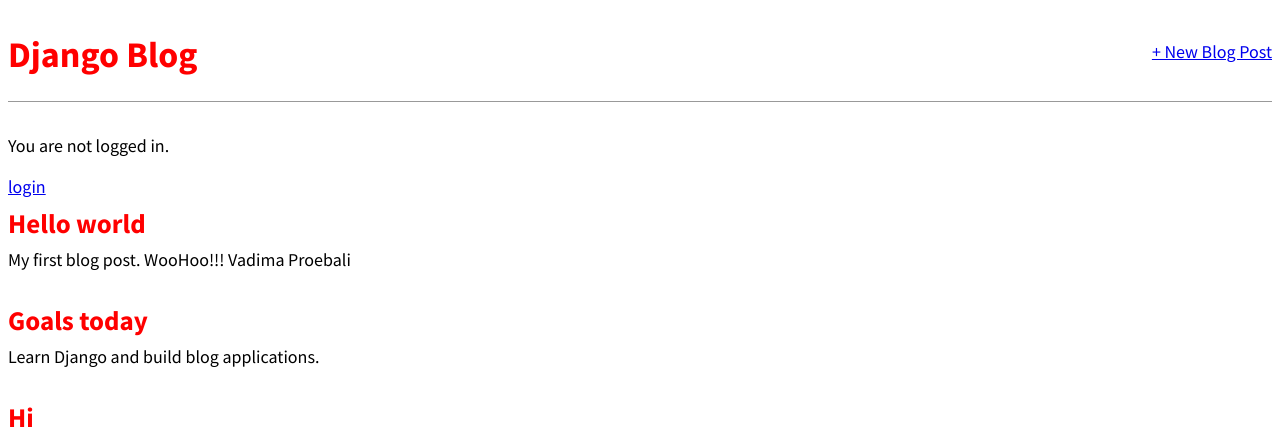
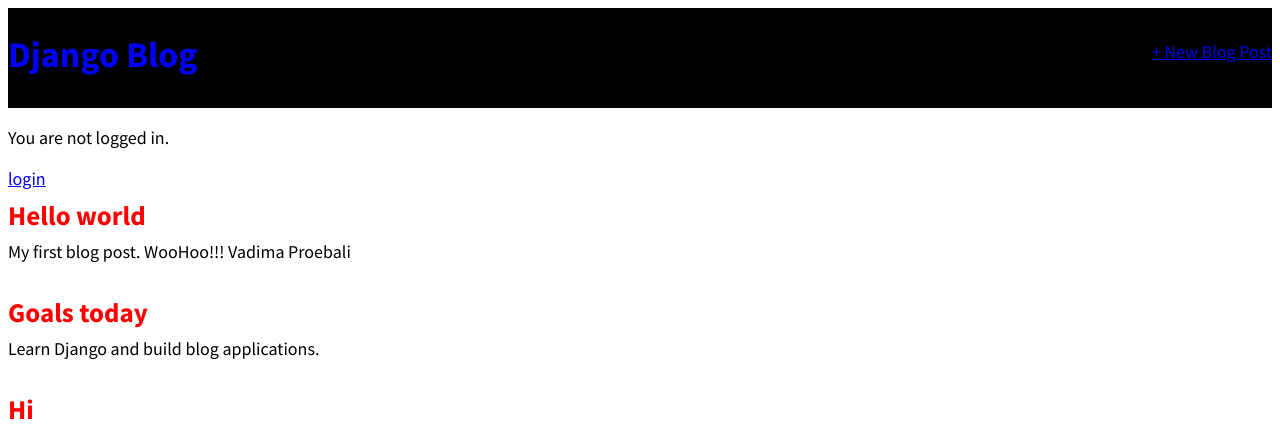
Before and after one commit to Wappik/DjangoBlogLearn, a Django app: page / in a window 1280 px wide. Shown: the top 433 px of the page. Run offline with Django 3.2, Linux system fonts and the light colour scheme; data comes from the database, SQL or seed files in the repository; both versions use the stored data as it was after the commit.

Commit message:
edit css

```diff
--- a/blog/static/css/base.css
+++ b/blog/static/css/base.css
@@ -5,13 +5,14 @@
 }
 
 header {
-    border-bottom: 1px solid #999;
-    margin-bottom: 2rem;
     display: flex;
+    width: 100%;
+    height: 100px;
+    background-color: #000;
 }
 
 header h1 a {
-    color: red;
+    color: blue;
     text-decoration: none;
 }
 
--- a/blog/templates/base.html
+++ b/blog/templates/base.html
@@ -3,7 +3,7 @@
 <html lang="en">
 <head>
     <meta charset="UTF-8">
-    <link rel="stylesheet" href="{% static 'css/base.css' %}">
+    <link rel="stylesheet" href="../static/css/base.css">
     <title>Document</title>
 </head>
 <body>
```
Also changed, not shown: db.sqlite3.
